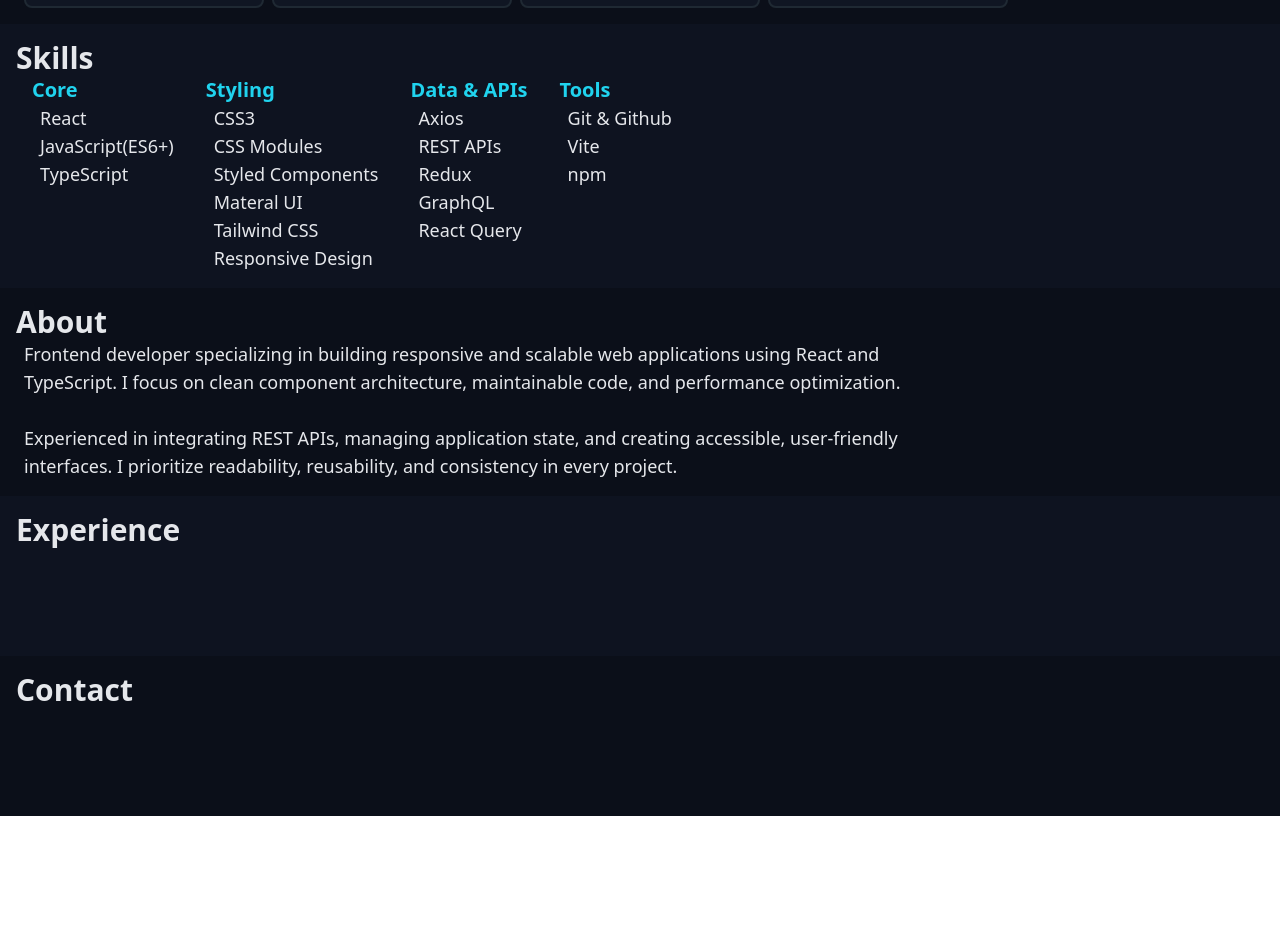
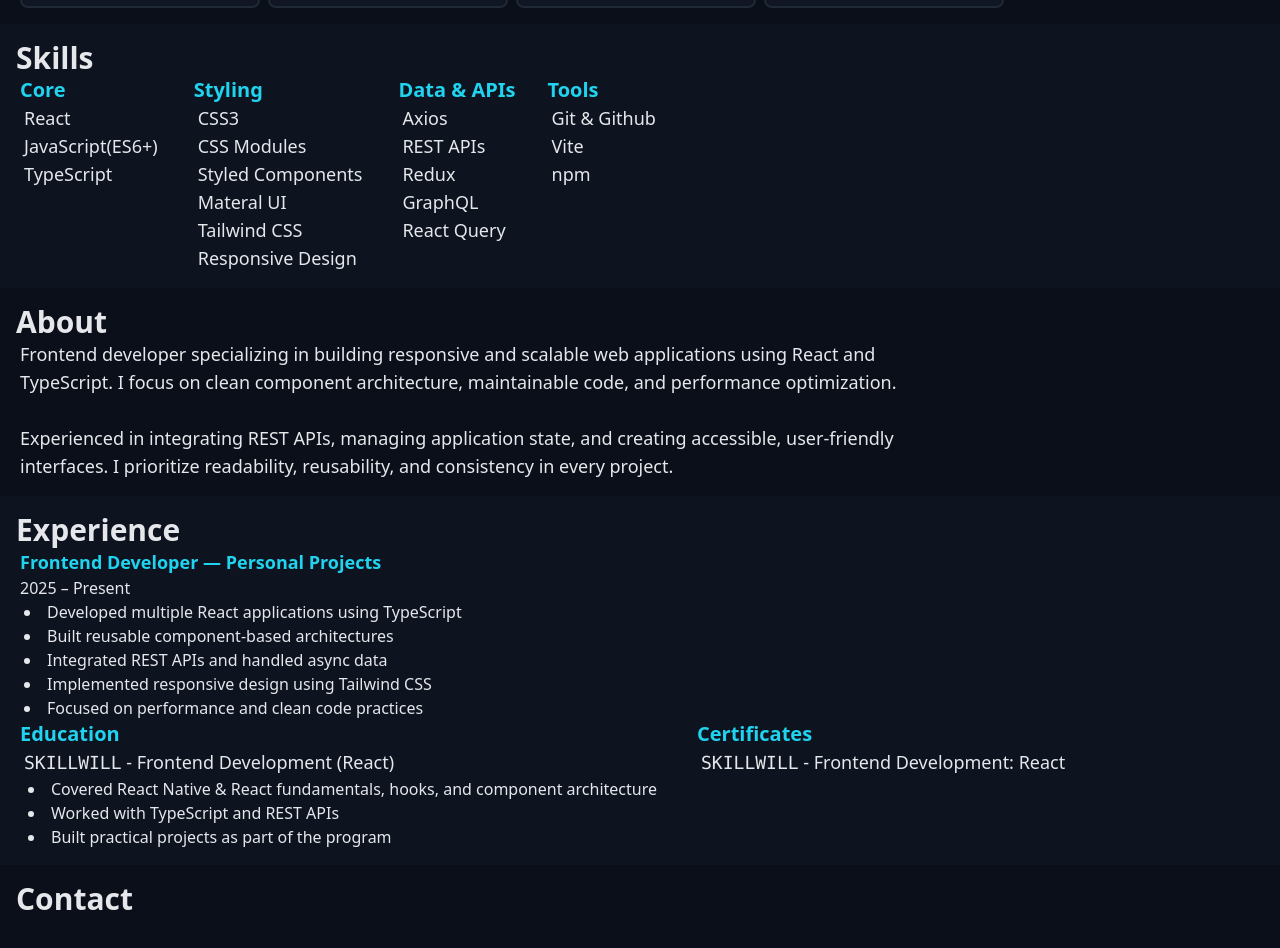
Before and after one commit to khvedelidze-nik/portfolio, a React (Vite) app: page / in a window 1280 px wide. Shown: the part 580-1528 px from the top of the page. Before the commit the page ends 1396 px from the top, so only its background shows below. Built offline with nearby package versions, Linux system fonts and the light colour scheme.

Commit message:
added experience

```diff
--- a/src/features/about/components/AboutText.tsx
+++ b/src/features/about/components/AboutText.tsx
@@ -1,6 +1,6 @@
 const AboutText = () => {
   return (
-    <span className="text-text text-md px-2 font-normal md:max-w-3/4 md:text-lg">
+    <span className="text-text text-md px-1 font-normal md:max-w-3/4 md:text-lg">
       Frontend developer specializing in building responsive and scalable web
       applications using React and TypeScript. I focus on clean component
       architecture, maintainable code, and performance optimization.
--- a/src/features/experience/Experience.tsx
+++ b/src/features/experience/Experience.tsx
@@ -1,9 +1,14 @@
+import ExperienceHeader from "./components/ExperienceHeader";
+import ExperienceList from "./components/ExperienceList";
+
 const Experience = () => {
   return (
     <div className="bg-section-b min-h-40 max-w-full p-4" id="experience">
       <span className="text-text text-2xl font-bold sm:text-3xl">
         Experience
       </span>
+      <ExperienceHeader />
+      <ExperienceList />
     </div>
   );
 };
--- /dev/null
+++ b/src/features/experience/components/ExperienceAchievement.tsx
@@ -0,0 +1,7 @@
+import type { ReactNode } from "react";
+
+const ExperienceAchievement = ({ children }: { children: ReactNode }) => {
+  return <li className="font-thin">{children}</li>;
+};
+
+export default ExperienceAchievement;
--- /dev/null
+++ b/src/features/experience/components/ExperienceCategory.tsx
@@ -0,0 +1,7 @@
+import type { ReactNode } from "react";
+
+const ExperienceCategory = ({ children }: { children: ReactNode }) => {
+  return <ul className="text-accent text-xl font-semibold">{children}</ul>;
+};
+
+export default ExperienceCategory;
--- /dev/null
+++ b/src/features/experience/components/ExperienceHeader.tsx
@@ -0,0 +1,19 @@
+const ExperienceHeader = () => {
+  return (
+    <div className="text-text px-1 md:text-base">
+      <p className="text-accent font-semibold md:text-lg">
+        Frontend Developer — Personal Projects
+      </p>
+      <span>2025 – Present</span>
+      <ul className="list-inside list-disc px-1 font-thin">
+        <li>Developed multiple React applications using TypeScript</li>
+        <li>Built reusable component-based architectures</li>
+        <li>Integrated REST APIs and handled async data</li>
+        <li>Implemented responsive design using Tailwind CSS</li>
+        <li>Focused on performance and clean code practices</li>
+      </ul>
+    </div>
+  );
+};
+
+export default ExperienceHeader;
--- /dev/null
+++ b/src/features/experience/components/ExperienceItem.tsx
@@ -0,0 +1,24 @@
+import ExperienceAchievement from "./ExperienceAchievement";
+
+interface ItemProps {
+  from: string;
+  name: string;
+  achievements: string[];
+}
+
+const ExperienceItem = ({ from, name, achievements }: ItemProps) => {
+  return (
+    <li className="text-text px-1 text-sm font-normal md:text-base lg:text-lg">
+      <span className="font-mono">{from}</span> - {name}
+      {achievements && (
+        <ul className="list-inside list-disc px-1 text-base">
+          {achievements.map((achievement, i) => (
+            <ExperienceAchievement key={i}>{achievement}</ExperienceAchievement>
+          ))}
+        </ul>
+      )}
+    </li>
+  );
+};
+
+export default ExperienceItem;
--- /dev/null
+++ b/src/features/experience/components/ExperienceList.tsx
@@ -0,0 +1,26 @@
+import { experiences } from "../data/experiences";
+import ExperienceCategory from "./ExperienceCategory";
+import ExperienceItem from "./ExperienceItem";
+
+const ExperienceList = () => {
+  return (
+    <div className="flex flex-col flex-wrap gap-8 px-1 sm:flex-row">
+      {experiences.map((data, i) => (
+        <ExperienceCategory key={"experience-category-" + i}>
+          {data.category}
+
+          {data.items.map((item) => (
+            <ExperienceItem
+              key={"experience-" + item.name}
+              from={item.from}
+              name={item.name}
+              achievements={item.achievements}
+            />
+          ))}
+        </ExperienceCategory>
+      ))}
+    </div>
+  );
+};
+
+export default ExperienceList;
--- a/src/features/experience/data/experiences.ts
+++ b/src/features/experience/data/experiences.ts
@@ -1,6 +1,26 @@
 export const experiences = [
   {
+    category: "Education",
+    items: [
+      {
+        name: "Frontend Development (React)",
+        from: "SKILLWILL",
+        achievements: [
+          "Covered React Native & React fundamentals, hooks, and component architecture",
+          "Worked with TypeScript and REST APIs",
+          "Built practical projects as part of the program",
+        ],
+      },
+    ],
+  },
+  {
     category: "Certificates",
-    items: [],
+    items: [
+      {
+        name: "Frontend Development: React",
+        from: "SKILLWILL",
+        achievements: [],
+      },
+    ],
   },
 ];
--- a/src/features/projects/components/ProjectsList.tsx
+++ b/src/features/projects/components/ProjectsList.tsx
@@ -3,7 +3,7 @@
 
 const ProjectsList = () => {
   return (
-    <div className="flex flex-col flex-wrap justify-start gap-2 px-2 sm:flex-row">
+    <div className="flex flex-col flex-wrap justify-start gap-2 px-1 sm:flex-row">
       {projects.map((data) => (
         <ProjectCard
           key={data.id}
--- a/src/features/skills/components/SkillItem.tsx
+++ b/src/features/skills/components/SkillItem.tsx
@@ -2,7 +2,7 @@
 
 const SkillItem = ({ children }: { children: ReactNode }) => {
   return (
-    <li className="text-text md:text-md pl-2 text-sm font-normal lg:text-lg">
+    <li className="text-text md:text-md px-1 text-sm font-normal lg:text-lg">
       {children}
     </li>
   );
--- a/src/features/skills/components/SkillsList.tsx
+++ b/src/features/skills/components/SkillsList.tsx
@@ -4,13 +4,13 @@
 
 const SkillsList = () => {
   return (
-    <div className="flex flex-col flex-wrap gap-8 px-4 sm:flex-row">
+    <div className="flex flex-col flex-wrap gap-8 px-1 sm:flex-row">
       {skills.map((data, i) => (
-        <SkillCategory key={"category-" + i}>
+        <SkillCategory key={"skill-category-" + i}>
           {data.category}
 
-          {data.items.map((skill, i) => (
-            <SkillItem key={"skill-" + i}>{skill}</SkillItem>
+          {data.items.map((skill) => (
+            <SkillItem key={"skill-" + skill}>{skill}</SkillItem>
           ))}
         </SkillCategory>
       ))}
```
